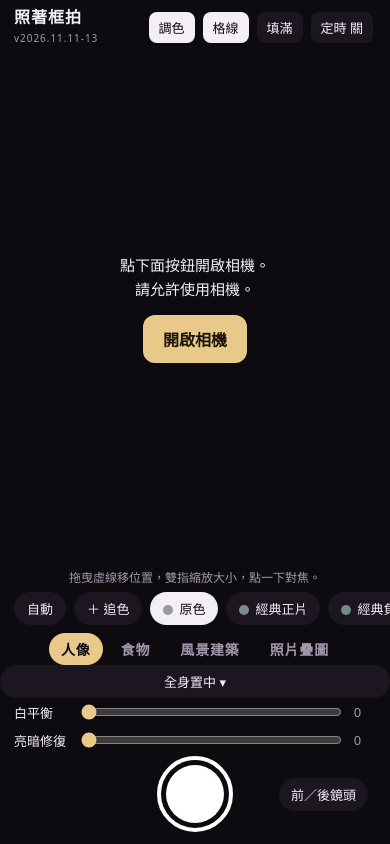
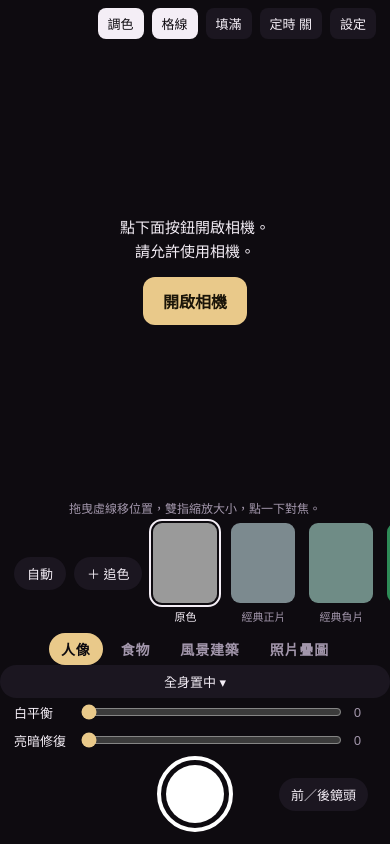
Before and after one commit to zinger85323/cam, a plain HTML site: page index.html in a window 390 px wide. Both pictures are taken after a click on the button "調色". Drawn offline with Linux system fonts and the light colour scheme.

Commit message:
Add files via upload

```diff
--- a/index.html
+++ b/index.html
@@ -20,7 +20,7 @@ html,body{margin:0;height:100%;height:100dvh;background:var(--bg);color:var(--in
 body{position:fixed;inset:0;overflow-y:auto;display:flex;flex-direction:column;padding-top:env(safe-area-inset-top,0px);padding-bottom:env(safe-area-inset-bottom,0px);user-select:none;-webkit-user-select:none}
 /* toolbar only: the app name and version line are hidden; the buttons stay on one row */
 .top{display:flex;justify-content:flex-end;align-items:center;gap:6px;padding:8px max(14px,env(safe-area-inset-right,0px)) 8px max(14px,env(safe-area-inset-left,0px));font-size:13px}
-.top>div:first-child{display:none}
+.top>div:first-child{display:none!important}
 .top>div:last-child{display:flex;gap:6px;flex-wrap:nowrap;overflow-x:auto;scrollbar-width:none}
 .top .ibtn{white-space:nowrap;border-radius:8px;padding:6px 10px;font-size:13px}
 .top b{font-size:16px;letter-spacing:.06em}
@@ -61,12 +61,19 @@ body.lscape.cp #fixRow,body.lscape.cp #matchRow{bottom:104px}
 body.fill:not(.lscape) .vf{aspect-ratio:auto;flex:1 1 auto;min-height:0;max-height:none}
 /* color panel: hidden until 調色 is tapped */
 body:not(.cp) #fbar,body:not(.cp) #fixRow,body:not(.cp) #matchRow{display:none!important}
-.fbar{display:flex;gap:8px;overflow-x:auto;padding:6px max(14px,env(safe-area-inset-left,0px)) 2px;scrollbar-width:none}
+.fbar{display:flex;align-items:center;gap:8px;overflow-x:auto;padding:6px max(14px,env(safe-area-inset-left,0px)) 2px;scrollbar-width:none}
 .fbar::-webkit-scrollbar{display:none}
 .fbar button{flex:0 0 auto;position:relative;background:var(--panel);color:var(--ink);border:0;border-radius:99px;padding:7px 13px;font:500 13px var(--f)}
 .fbar button[aria-pressed="true"]{background:var(--ink);color:var(--bg)}
 .fbar button.rec::after{content:"推薦";position:absolute;top:-6px;right:-4px;font-size:9px;font-weight:700;background:var(--accent);color:#1a1408;padding:1px 5px;border-radius:99px}
 .fbar .sw{display:inline-block;width:10px;height:10px;border-radius:50%;margin-right:6px;vertical-align:-1px}
+/* look cards: each look shown on the live frame, name underneath; the chosen one gets an outline */
+.fbar button.th{display:flex;flex-direction:column;align-items:center;gap:5px;background:none;color:var(--muted);padding:3px;border-radius:12px;font:500 11px var(--f)}
+.fbar button.th[aria-pressed="true"]{background:none;color:var(--ink)}
+.fbar .tw{display:block;width:64px;height:80px;border-radius:9px;overflow:hidden;outline:2px solid transparent;outline-offset:2px}
+.fbar .tw img{display:block;width:100%;height:100%;object-fit:cover}
+.fbar button.th[aria-pressed="true"] .tw{outline-color:var(--ink)}
+.fbar button.th.rec::after{top:-2px;right:0}
 .vf video{position:absolute;inset:0;width:100%;height:100%;object-fit:cover}
 .vf video.mirror{transform:scaleX(-1)}
 .vf canvas{position:absolute;inset:0;width:100%;height:100%}
@@ -116,7 +123,7 @@ button:focus-visible{outline:2px solid var(--accent);outline-offset:2px}
 </head>
 <body>
 <div class="top">
-  <div style="display:flex;flex-direction:column;line-height:1.2"><b>照著框拍 <span style="font-size:10px;font-weight:400;color:var(--muted)">v2026.11.11-13</span></b><span id="res" style="font-size:10px;color:var(--muted);font-variant-numeric:tabular-nums"></span></div>
+  <div style="display:flex;flex-direction:column;line-height:1.2"><b>照著框拍 <span style="font-size:10px;font-weight:400;color:var(--muted)">v2026.11.11-16</span></b><span id="res" style="font-size:10px;color:var(--muted);font-variant-numeric:tabular-nums"></span></div>
   <div style="display:flex;gap:8px">
     <button class="ibtn" id="colorBtn" aria-pressed="false">調色</button>
     <button class="ibtn" id="gridBtn" aria-pressed="true">格線</button>
@@ -353,7 +360,7 @@ function syncStrip(){
   const b=$('stripBtn'),t=cat!=='ref'&&TPL[cat][cur];
   $('strip').hidden=cat==='ref'||!stripOpen;
   b.hidden=cat==='ref';
-  b.textContent=(t?t.n:'')+(stripOpen?' ▴':' ▾');b.setAttribute('aria-expanded',stripOpen);
+  b.textContent=(t?t.n:'')+(stripOpen?' ▴':' ▾');b.setAttribute('aria-expanded',stripOpen);fitVF();
 }
 $('stripBtn').onclick=()=>{stripOpen=!stripOpen;syncStrip();};
 function buildStrip(){
@@ -514,14 +521,27 @@ $('startBtn').onclick=async()=>{
 };
 $('flipBtn').onclick=async()=>{facing=facing==='environment'?'user':'environment';curLens='1';
   try{await open(facing==='environment'&&lensMap['1']?lensMap['1'].id:undefined);}catch(e){}lensButtons();};
-$('colorBtn').onclick=()=>{const on=document.body.classList.toggle('cp');$('colorBtn').setAttribute('aria-pressed',on);};
+$('colorBtn').onclick=()=>{const on=document.body.classList.toggle('cp');$('colorBtn').setAttribute('aria-pressed',on);if(on)refreshThumbs();fitVF();};
 $('gridBtn').onclick=()=>{showGrid=!showGrid;$('gridBtn').setAttribute('aria-pressed',showGrid);draw();};
 // the landscape left column folds away into 選項; tapping again shows it
 let lcol=false;
 $('lcBtn').onclick=()=>{lcol=!lcol;document.body.classList.toggle('lcol',lcol);
   $('lcBtn').textContent=lcol?'收起 ◂':'選項 ▸';$('lcBtn').setAttribute('aria-expanded',lcol);};
 // turning the phone sideways switches to the landscape layout automatically (no button)
-function orient(){land=innerWidth>innerHeight;document.body.classList.toggle('lscape',land);pc.width=0;sizeCanvas();draw();}
+/* portrait: the viewfinder takes exactly the height left over by the rows around it, so the shutter row
+   always sits at the bottom of the screen (measured, not left to CSS flex, which some browsers get wrong) */
+function fitVF(){
+  if(land){vf.style.height='';return;}
+  let used=0;
+  for(const el of document.body.children){
+    if(el===vf||el.tagName==='SCRIPT'||el.tagName==='INPUT'||el.hidden)continue;
+    const cs=getComputedStyle(el);if(cs.display==='none'||cs.position==='fixed')continue;
+    used+=el.offsetHeight+(parseFloat(cs.marginTop)||0)+(parseFloat(cs.marginBottom)||0);
+  }
+  const bcs=getComputedStyle(document.body),pad=(parseFloat(bcs.paddingTop)||0)+(parseFloat(bcs.paddingBottom)||0);
+  vf.style.height=Math.max(200,innerHeight-pad-used)+'px';
+}
+function orient(){land=innerWidth>innerHeight;document.body.classList.toggle('lscape',land);pc.width=0;fitVF();sizeCanvas();draw();}
 addEventListener('resize',orient);
 $('fillBtn').onclick=()=>{rIdx=(rIdx+1)%RATIOS.length;
   $('fillBtn').setAttribute('aria-pressed',rIdx>0);$('fillBtn').textContent=RATIOS[rIdx][0];pc.width=0;sizeCanvas();draw();};
@@ -850,12 +870,32 @@ function buildFbar(){
   m.onclick=()=>{if(!refStats||fil==='match'){$('matchIn').click();return;}fil='match';autoFil=false;rebuildMatch();buildFbar();};
   box.appendChild(m);
   Object.entries(FIL).forEach(([k,p])=>{
-    const b=document.createElement('button');b.innerHTML=`<span class="sw" style="background:${p.sw}"></span>${p.n}`;
-    b.setAttribute('aria-pressed',fil===k);if(k===recFil)b.classList.add('rec');
+    const b=document.createElement('button');b.className='th'+(k===recFil?' rec':'');
+    b.innerHTML=`<span class="tw" data-k="${k}" style="background:${p.sw}">${thumbs[k]?`<img src="${thumbs[k]}" alt="">`:''}</span><span class="tl">${p.n}</span>`;
+    b.setAttribute('aria-pressed',fil===k);
     b.onclick=()=>{fil=k;autoFil=false;buildFbar();};box.appendChild(b);
   });
   $('matchRow').hidden=fil==='none';showRes();
   const kv=Math.round((fil==='match'?matchK:lookK)*100);$('matchK').value=kv;$('matchOut').textContent=kv;
+}
+/* look cards: the live frame with each look applied, filled in one at a time so the panel stays responsive */
+const TW=64,TH=80;const thCv=document.createElement('canvas');thCv.width=TW;thCv.height=TH;
+const thG=thCv.getContext('2d',{willReadFrequently:true});
+let thumbs={},thumbRun=0;
+function refreshThumbs(){
+  const v=$('v'),run=++thumbRun;thumbs={};
+  if(!stream||!v.videoWidth)return;
+  const s=Math.max(TW/v.videoWidth,TH/v.videoHeight),w=v.videoWidth*s,h=v.videoHeight*s;
+  thG.drawImage(v,(TW-w)/2,(TH-h)/2,w,h);const base=thG.getImageData(0,0,TW,TH).data;
+  const keys=Object.keys(FIL);let i=0;
+  const step=()=>{
+    if(run!==thumbRun||i>=keys.length)return;const k=keys[i++];
+    const d=new Uint8ClampedArray(base);
+    applyLUT(d,TW,TH,0,TW,TH,lookLUT(k),{grain:0,vig:(FIL[k].vig||0)*lookK},1,null);
+    thG.putImageData(new ImageData(d,TW,TH),0,0);thumbs[k]=thCv.toDataURL('image/jpeg',.8);
+    document.querySelectorAll(`.tw[data-k="${k}"]`).forEach(el=>{el.innerHTML=`<img src="${thumbs[k]}" alt="">`;});
+    setTimeout(step,0);};
+  step();
 }
 let kT=0;
 $('matchK').oninput=e=>{
```
